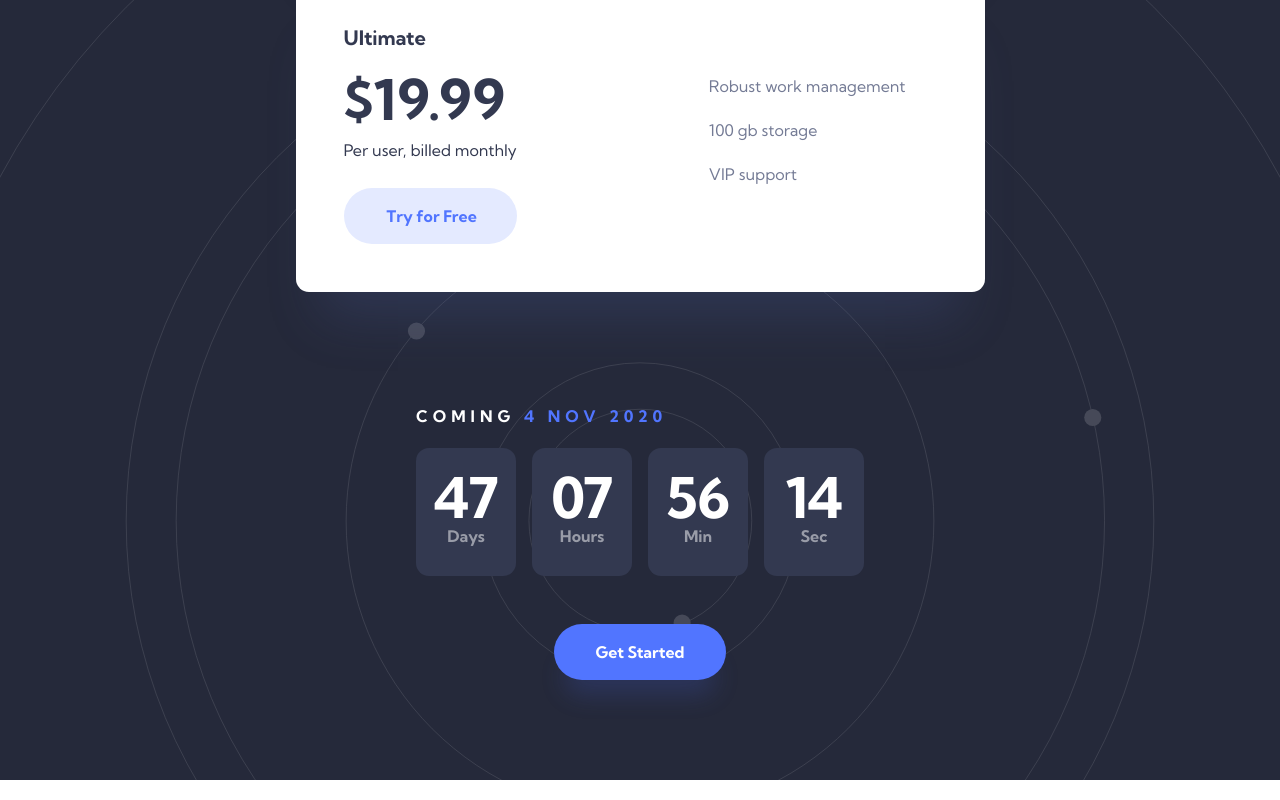
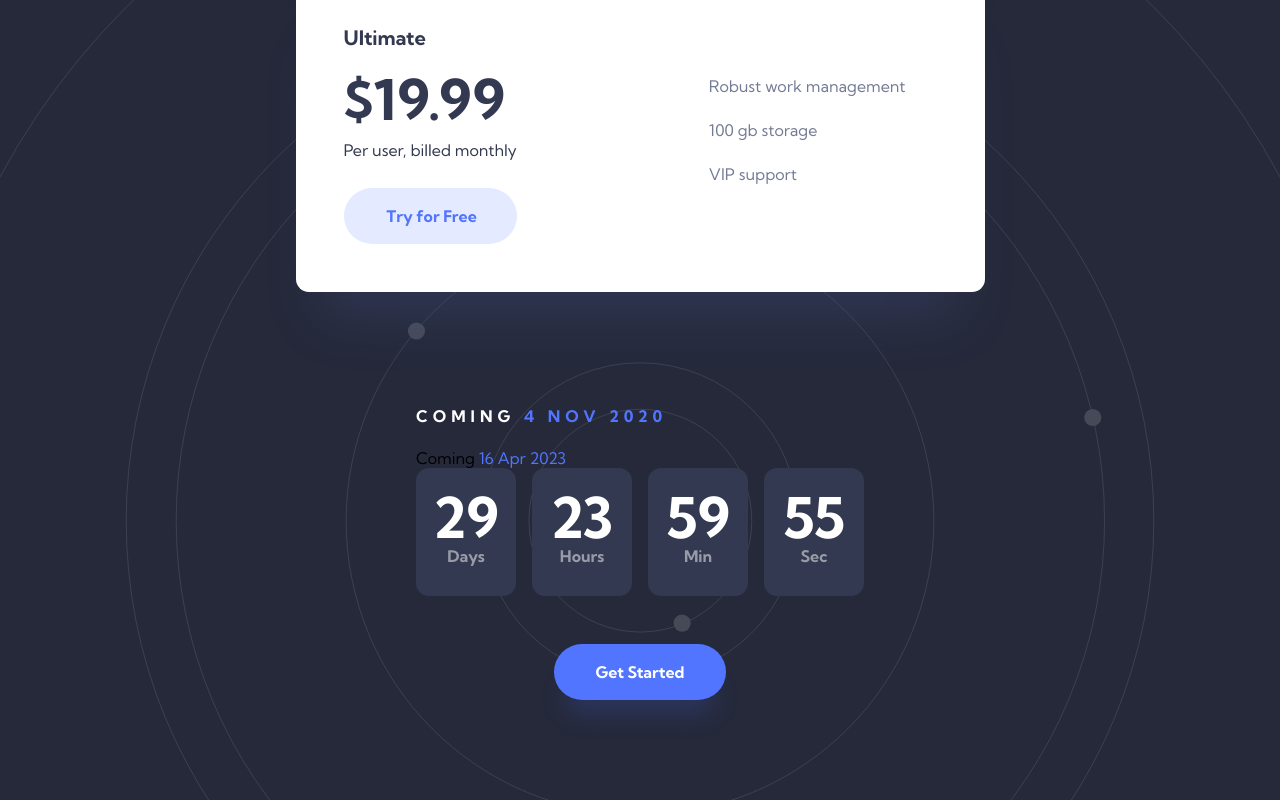
Before and after one commit to corjon/officelite-coming-soon, a React (Vite) app: page / in a window 1280 px wide. Shown: the part 1402-2202 px from the top of the page. Built offline with nearby package versions, Linux system fonts and the light colour scheme.

Commit message:
Add countdown timer

```diff
--- a/src/components/CountdownTimer.jsx
+++ b/src/components/CountdownTimer.jsx
@@ -1,23 +1,50 @@
+import { useState, useEffect } from 'react';
 import styles from './CountdownTimer.module.css';
 
 export default function CountdownTimer() {
+  const [countdown, setCountdown] = useState({ days: 0, hours: 0, minutes: 0, seconds: 0 });
+
+  const targetDate = new Date();
+  targetDate.setDate(targetDate.getDate() + 30);
+
+  const targetDateString = targetDate.toLocaleDateString('en-GB', { day: 'numeric', month: 'short', year: 'numeric' });
+
+  useEffect(() => {
+    const intervalId = setInterval(() => {
+      const now = new Date().getTime();
+      const timeRemaining = targetDate.getTime() - now;
+
+      const days = Math.floor(timeRemaining / (1000 * 60 * 60 * 24));
+      const hours = Math.floor((timeRemaining % (1000 * 60 * 60 * 24)) / (1000 * 60 * 60));
+      const minutes = Math.floor((timeRemaining % (1000 * 60 * 60)) / (1000 * 60));
+      const seconds = Math.floor((timeRemaining % (1000 * 60)) / 1000);
+
+      setCountdown({ days, hours, minutes, seconds });
+    }, 1000);
+
+    return () => clearInterval(intervalId);
+  }, []);
+
   return (
+    <div>
+      <p className={styles.comingSoon}>Coming <span>{targetDateString}</span></p>
       <div className={styles.timer}>
         <div>
-        <p>47</p>
+          <p>{countdown.days}</p>
           <p>Days</p>
         </div>
         <div>
-        <p>07</p>
+          <p>{countdown.hours}</p>
           <p>Hours</p>
         </div>
         <div>
-        <p>56</p>
+          <p>{countdown.minutes}</p>
           <p>Min</p>
         </div>
         <div>
-        <p>14</p>
+          <p>{countdown.seconds}</p>
           <p>Sec</p>
+        </div>
       </div>
     </div>
   );
```
Lines whose indentation alone changed are shown as unchanged.
